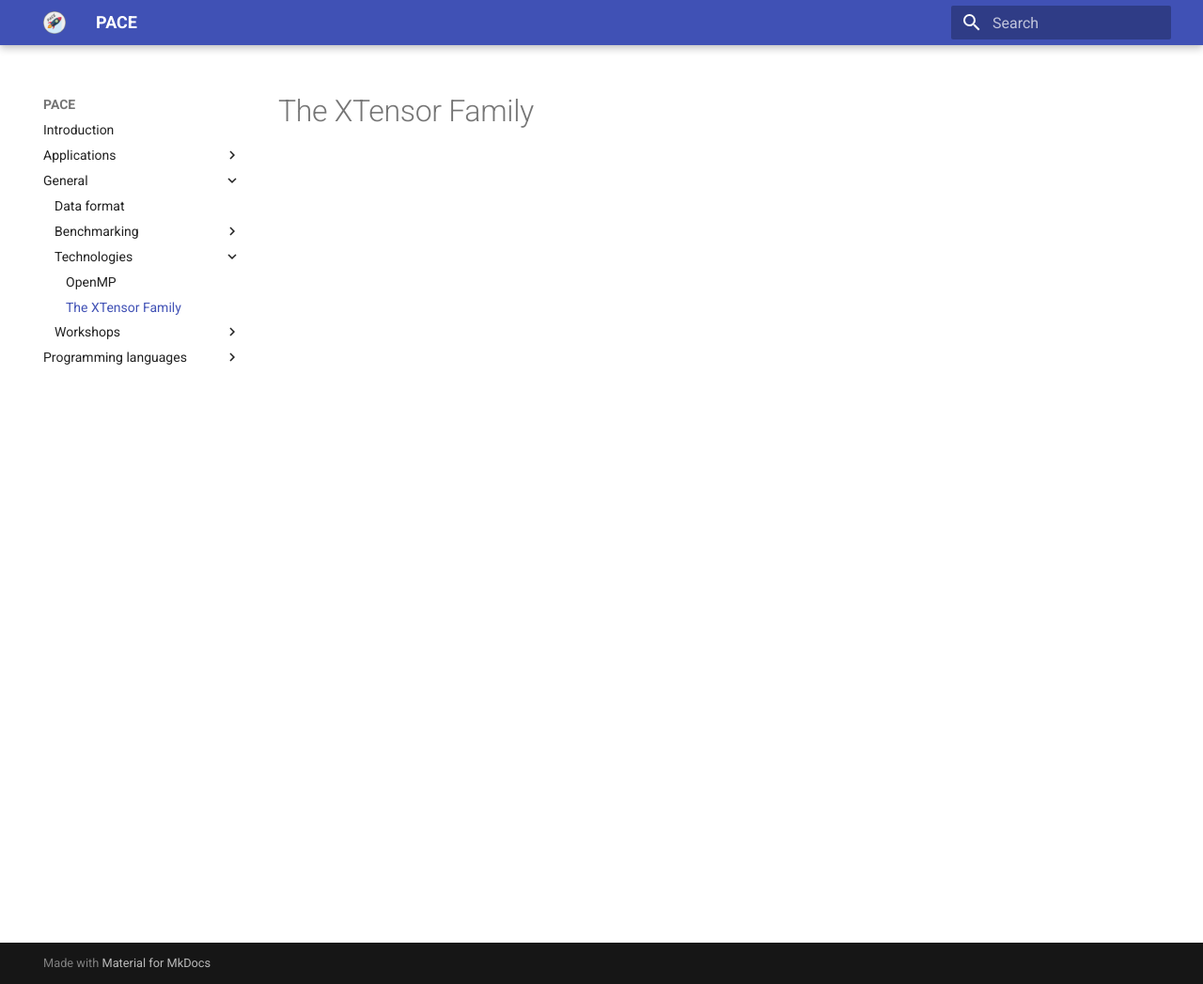
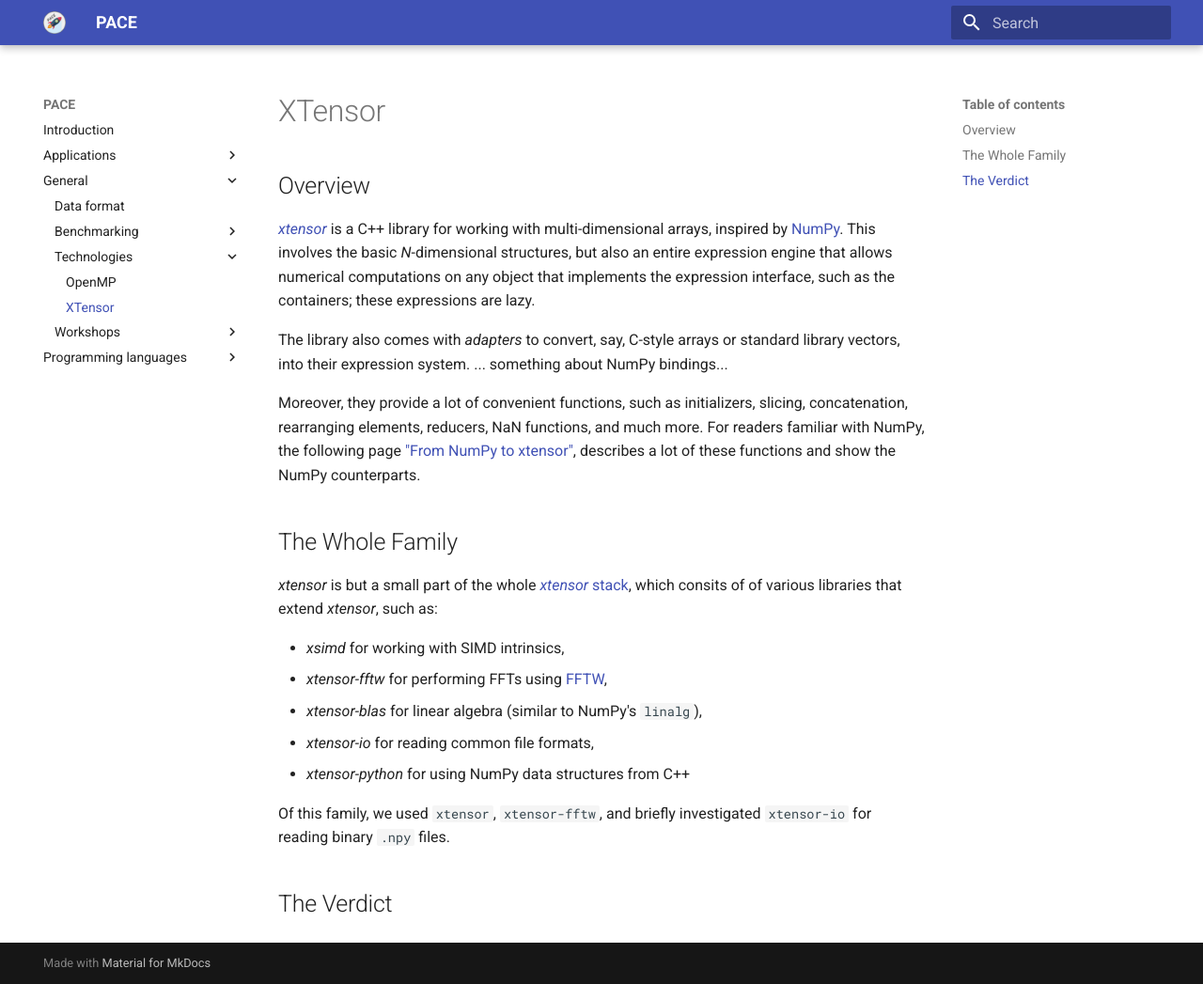
Before and after one commit to astron-rd/PACE, an MkDocs documentation site: the page built from docs/general/technologies/xtensor.md, in a window 1280 px wide and 1047 px high. Shown: the whole window at 94% size. Built offline with MkDocs 1.6.1 and Material for MkDocs 9.7.7, drawn with Linux system fonts in a browser that asks for light colours; nearby versions of some CDN libraries.

Commit message:
Add basic info about xtensor

```diff
--- a/docs/general/technologies/xtensor.md
+++ b/docs/general/technologies/xtensor.md
@@ -1 +1,23 @@
-# The XTensor Family
+# XTensor
+
+## Overview
+
+[*xtensor*](https://xtensor.readthedocs.io/en/latest/) is a C++ library for working with multi-dimensional arrays, inspired by [NumPy](https://numpy.org/). This involves the basic *N*-dimensional structures, but also an entire expression engine that allows numerical computations on any object that implements the expression interface, such as the containers; these expressions are lazy.
+
+The library also comes with *adapters* to convert, say, C-style arrays or standard library vectors, into their expression system. ... something about NumPy bindings...
+
+Moreover, they provide a lot of convenient functions, such as initializers, slicing, concatenation, rearranging elements, reducers, NaN functions, and much more. For readers familiar with NumPy, the following page ["From NumPy to xtensor"](https://xtensor.readthedocs.io/en/latest/numpy.html), describes a lot of these functions and show the NumPy counterparts.
+
+## The Whole Family
+
+*xtensor* is but a small part of the whole [*xtensor* stack](https://github.com/xtensor-stack), which consits of of various libraries that extend *xtensor*, such as:
+
+- *xsimd* for working with SIMD intrinsics,
+- *xtensor-fftw* for performing FFTs using [FFTW](https://fftw.org/),
+- *xtensor-blas* for linear algebra (similar to NumPy's `linalg`),
+- *xtensor-io* for reading common file formats,
+- *xtensor-python* for using NumPy data structures from C++
+
+Of this family, we used `xtensor`, `xtensor-fftw`, and briefly investigated `xtensor-io` for reading binary `.npy` files.
+
+## The Verdict
```
